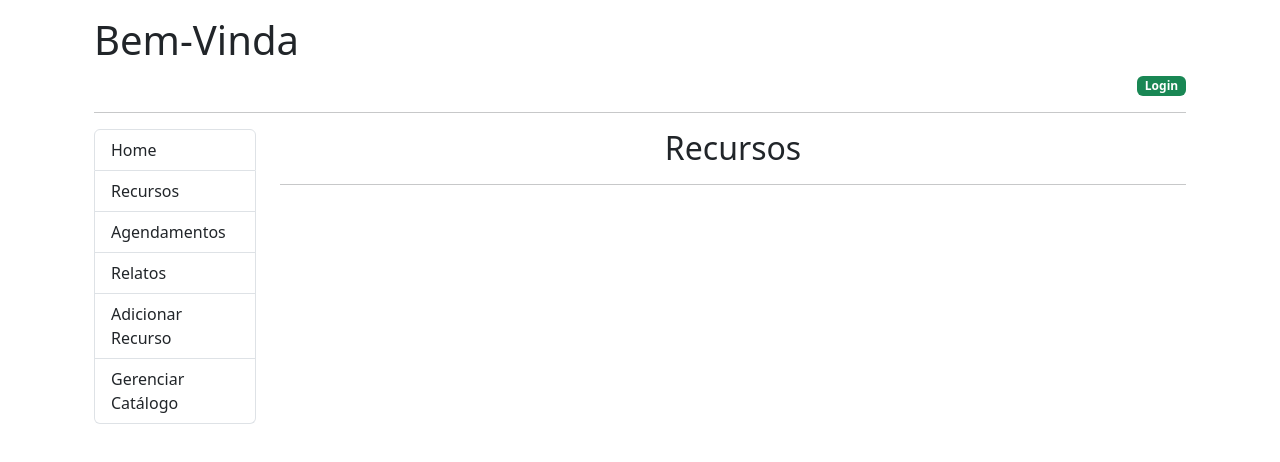
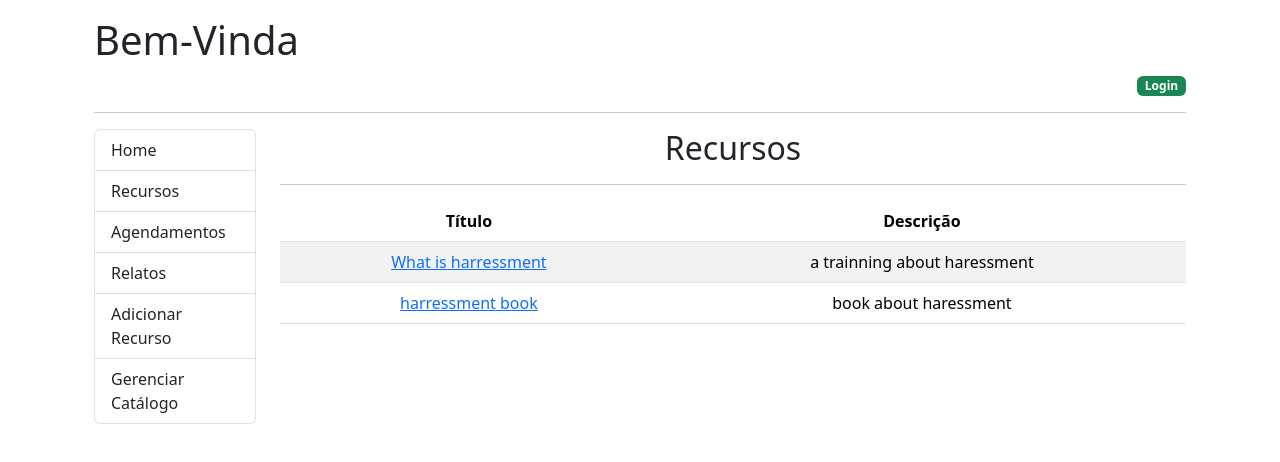
Before and after one commit to Rafaela314/mariasegura_web, a React (Create React App) app: page /resources in a window 1280 px wide. Shown: the top 462 px of the page. Built offline with nearby package versions, Linux system fonts and the light colour scheme.

Commit message:
change movies component to exhibit a mock list of resources

```diff
--- a/src/App.js
+++ b/src/App.js
@@ -21,7 +21,7 @@ function App() {
                             <Link to="/appointments"className="list-group-item list-group-item-action">Agendamentos</Link>
                             <Link to="/journal"className="list-group-item list-group-item-action">Relatos</Link>
                             <Link to="/admin/resource/0"className="list-group-item list-group-item-action">Adicionar Recurso</Link>
-                            <Link to="/admin"className="list-group-item list-group-item-action">Gerenciar Catálogo</Link>
+                            <Link to="/manage-resources"className="list-group-item list-group-item-action">Gerenciar Catálogo</Link>
                         </div>
                     </nav>
                 </div>
--- a/src/components/Home.js
+++ b/src/components/Home.js
@@ -1,14 +1,16 @@
+import { Link } from 'react-router-dom';
 import Hug from "././../images/hug.jpg";
 const Home = () => {
     return(
         <>
         <div className="text-center">
             <h2>
-            Sinta-se em casa. Esse é um espaço seguro. Todo seu. Onde você vai encontrar apoio e materiais que vão te ajudar
+            Esse é um espaço seguro. Aqui você encontra apoio e recursos que vão te ajudar
             a aprender como identificar, prevenir e combater as mais diversas formas de violência contra mulheres.
             </h2>
             <hr />
-            <img src={Hug} alt="women hug"></img>
+            <Link to="/resources"> <img src={Hug} alt="women hug"></img>conheça nossos recursos </Link>
+
         </div>
         </>
     )
--- a/src/components/Resources.js
+++ b/src/components/Resources.js
@@ -1,10 +1,67 @@
+import { useEffect, useState } from "react";
+import { Link } from 'react-router-dom';
 
 const Resources = () => {
+    const [resources, setResources] = useState([]);
+
+    useEffect(() => {
+        let resourcesList = [
+            {
+                id:1,
+                title: "What is harressment",
+                description: "a trainning about haressment",
+                created_at: "1987-03-13",
+                cover: "harressment01",
+                type: "video",
+                runtime: "116",
+                classification: "thrid-party",
+                link: "www.google.com",
+                file: "",
+            },
+            {
+                id:2,
+                title: "harressment book",
+                description: "book about haressment",
+                created_at: "1987-03-13",
+                cover: "harressment02",
+                type: "pdf",
+                runtime: "5",
+                classification: "authoral",
+                link: "www.bucket.com",
+                file: "",
+            },
+
+        ];
+
+        setResources(resourcesList)
+    }, []);
+
+
     return(
         <>
         <div className="text-center">
             <h2>Recursos</h2>
             <hr />
+            <table className="table table-striped table-hover">
+                <thead>
+                    <tr>
+                        <th>Título</th>
+                        <th>Descrição</th>
+                    </tr>
+                </thead>
+                <tbody>
+                    {resources.map((m) => (
+                    <tr key={m.id}>
+                        <td>
+                            <Link to={`/resources/${m.id}`}>
+                                {m.title}
+                            </Link>
+                        </td>
+                        <td>{m.description}</td>
+                    </tr>
+                    ))}
+                </tbody>
+            </table>
         </div>
         </>
     )
```
Also changed, not shown: src/index.js (+16 -3 lines).
